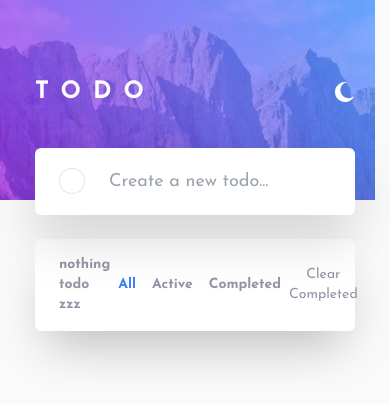
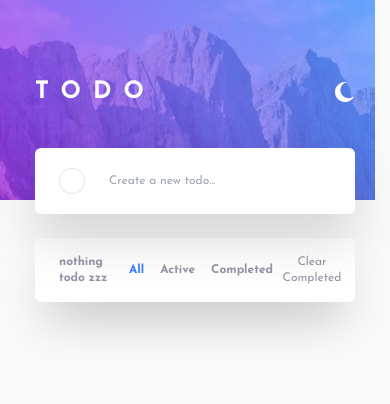
Before and after one commit to Mohamad-Ilham-Ramadhan/todo-app-react-ts, a Next.js app: page / in a window 390 px wide. Shown: the top 404 px of the page. Built offline with nearby package versions, Linux system fonts and the light colour scheme.

Commit message:
mobile: font-size responsive

```diff
--- a/components/TodoList.tsx
+++ b/components/TodoList.tsx
@@ -35,7 +35,7 @@ export default function TodoList() {
       {filteredTodos.map( todo => (
         <List key={todo.id} id={todo.id} completed={todo.completed}>{todo.title}</List>
       ))}
-      <li className="flex py-4 pl-6 pr-3 dark:text-dark-theme-very-dark-grayish-blue text-light-theme-dark-grayish-blue text-sm">
+      <li className="flex py-4 pl-6 pr-3 dark:text-dark-theme-very-dark-grayish-blue text-light-theme-dark-grayish-blue text-xs sm:text-sm">
         <div className="w-full font-bold">{labelRemaining}</div>
         <div className="w-full flex">
           <ButtonFilter active={filter === 'all' ? true : false} onClick={() => handleFilter('all')}>All</ButtonFilter>
--- a/pages/index.tsx
+++ b/pages/index.tsx
@@ -9,7 +9,7 @@ export default function Home() {
 
   return (
     <Provider store={store}>
-    <div className="dark:bg-mobile-dark sm:dark:bg-desktop-dark bg-mobile-light sm:bg-desktop-light bg-no-repeat dark:bg-dark-theme-very-dark-blue bg-light-theme-very-light-gray min-h-screen">
+    <div className="dark:bg-mobile-dark sm:dark:bg-desktop-dark bg-mobile-light sm:bg-desktop-light bg-no-repeat dark:bg-dark-theme-very-dark-blue bg-light-theme-very-light-gray min-h-screen text-xs sm:text-base">
       <div className="pt-13 sm:w-136 w-80 mx-auto">
         <div className="flex text-white mb-10">
           <div className="mr-auto font-bold text-2xl sm:text-4xl" style={{ letterSpacing: '.75rem' }}>TODO</div>
@@ -17,7 +17,6 @@ export default function Home() {
             <SwitchTheme></SwitchTheme>
           </div>
         </div>
-
         <InputBar style="mb-6" />
         <TodoList />
       </div>
```
